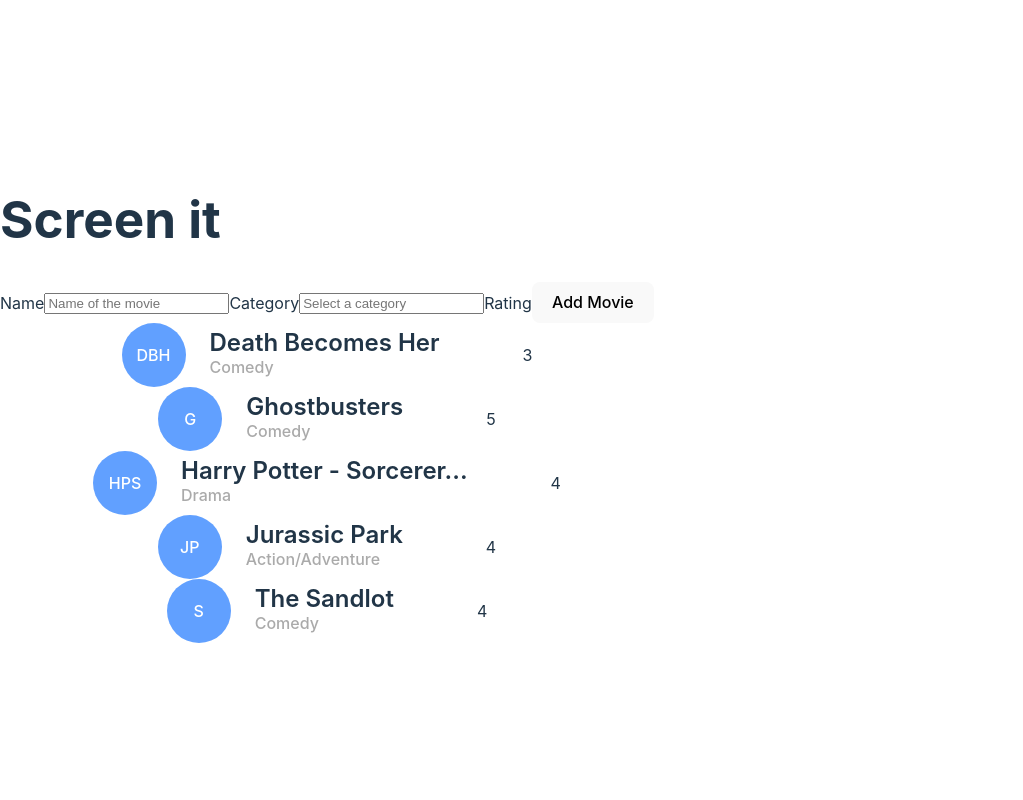
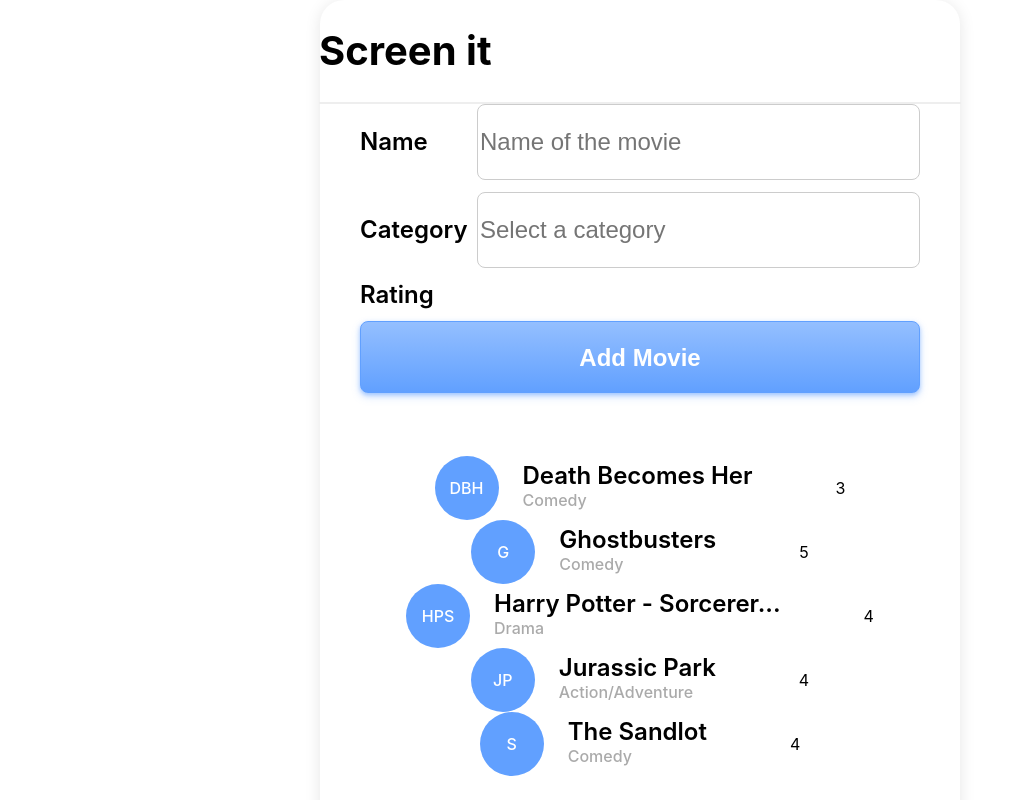
Before and after one commit to austingw/screen-it, a React (Vite) app: page / in a window 1280 px wide. Shown: the top 800 px of the page, without its empty margins (0-1023 px from the left). Built offline with nearby package versions, Linux system fonts and the light colour scheme.

Commit message:
Add some rough styling to generally fit the design (improvements to follow)

```diff
--- a/src/App.jsx
+++ b/src/App.jsx
@@ -14,7 +14,10 @@
 
   return (
     <div className="App">
-      <h1>Screen it</h1>
+      <div className="app-title">
+        <h1>Screen it</h1>
+        <div className="line" />
+      </div>
       <MovieForm />
       <div className="movie-list">{movieList}</div>
     </div>
--- a/src/components/MovieForm.jsx
+++ b/src/components/MovieForm.jsx
@@ -1,6 +1,7 @@
 export default function MovieForm() {
   return (
     <form>
+      <div className="form-row">
         <label>Name</label>
         <input
           type="text"
@@ -9,6 +10,8 @@
           className="form-inputs"
           name="topText"
         />
+      </div>
+      <div className="form-row">
         <label>Category</label>
         <input
           type="text"
@@ -17,7 +20,10 @@
           className="form-inputs"
           name="bottomText"
         />
+      </div>
+      <div className="form-row">
         <label>Rating</label>
+      </div>
       <button className="submit-btn">Add Movie</button>
     </form>
   );
--- a/src/style.css
+++ b/src/style.css
@@ -4,9 +4,8 @@
   line-height: 24px;
   font-weight: 400;
 
-  color-scheme: light dark;
-  color: rgba(255, 255, 255, 0.87);
-  background-color: #242424;
+  color: #000000;
+  background-color: #ffffff;
 
   font-synthesis: none;
   text-rendering: optimizeLegibility;
@@ -28,45 +27,110 @@
   margin: 0;
   display: flex;
   place-items: center;
-  min-width: 320px;
+  justify-content: center;
+  min-width: 100%;
   min-height: 100vh;
 }
 
 h1 {
-  font-size: 3.2em;
-  line-height: 1.1;
+  font-size: 40px;
+  font-weight: 700;
+  line-height: 48px;
+  letter-spacing: 0em;
+  text-align: left;
+}
+
+form {
+  width: 560px;
+  height: 352px;
+  left: 40px;
+  top: 168px;
+  display: flex;
+  flex-direction: column;
+}
+
+label {
+  font-size: 24px;
+  font-weight: 600;
+  line-height: 29px;
+  letter-spacing: 0em;
+  text-align: left;
+}
+
+input {
+  height: 72px;
+  width: 437px;
+  left: 162.99999999999994px;
+  top: 168px;
+  border-radius: 8px;
+  border: 1px solid #cccccc;
+  font-size: 24px;
+  font-weight: 400;
+  line-height: 29px;
+  letter-spacing: 0em;
+  text-align: left;
 }
 
 button {
+  /* button */
+
+  box-sizing: border-box;
+  /* Auto layout */
+
+  display: flex;
+  flex-direction: column;
+  align-items: center;
+  padding: 24px 32px;
+  gap: 8px;
+  width: 560px;
+  height: 72px;
+
+  background: linear-gradient(180deg, #94bfff 0%, #61a0ff 100%), #ffffff;
+  border: 1px solid #61a0ff;
+  box-shadow: 0px 2px 4px rgba(97, 160, 255, 0.5),
+    0px 4px 8px rgba(97, 160, 255, 0.25);
   border-radius: 8px;
-  border: 1px solid transparent;
-  padding: 0.6em 1.2em;
-  font-size: 1em;
-  font-weight: 500;
-  font-family: inherit;
-  background-color: #1a1a1a;
-  cursor: pointer;
-  transition: border-color 0.25s;
-}
-button:hover {
-  border-color: #646cff;
-}
-button:focus,
-button:focus-visible {
-  outline: 4px auto -webkit-focus-ring-color;
+
+  font-style: normal;
+  font-weight: 600;
+  font-size: 24px;
+  color: #ffffff;
+  line-height: 100%;
 }
 
-@media (prefers-color-scheme: light) {
-  :root {
-    color: #213547;
-    background-color: #ffffff;
-  }
-  a:hover {
-    color: #747bff;
-  }
-  button {
-    background-color: #f9f9f9;
-  }
+.App {
+  display: flex;
+  flex-direction: column;
+  align-items: center;
+  justify-content: top;
+  background-color: #ffffff;
+  width: 640px;
+  height: 1205px;
+  border-radius: 24px;
+  box-shadow: 0px 2px 16px 0px #0000001a;
+}
+
+.app-title {
+  display: flex;
+  flex-direction: column;
+  justify-content: center;
+  align-items: flex-start;
+}
+
+.line {
+  width: 640px;
+  height: 0px;
+  /*left: 0px;
+  top: 128px;*/
+  border: 1px solid #eeeeee;
+}
+
+.form-row {
+  display: flex;
+  flex-direction: row;
+  align-items: center;
+  justify-content: space-between;
+  margin-bottom: 12px;
 }
 
 .movie-list {
```
Lines whose indentation alone changed are shown as unchanged.
